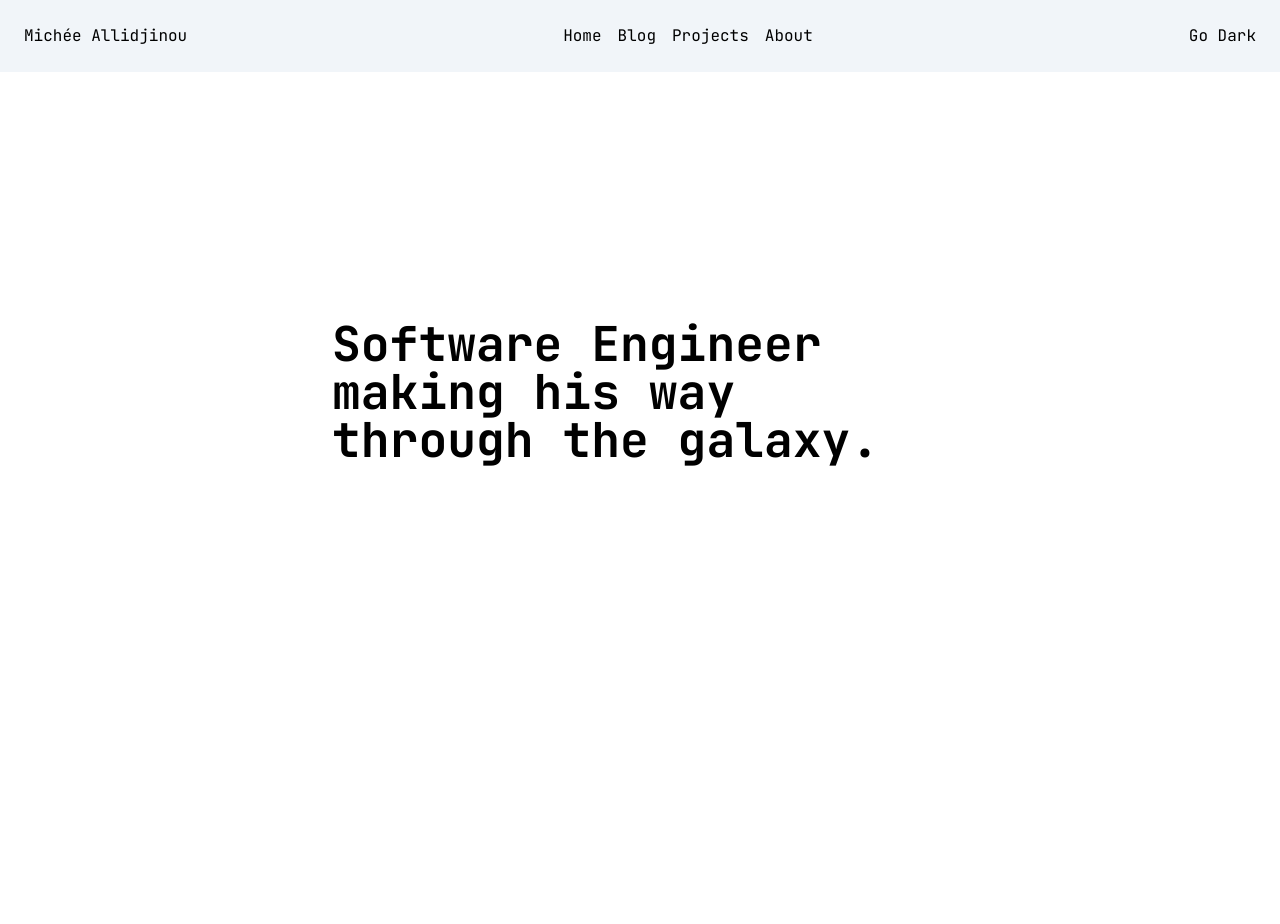
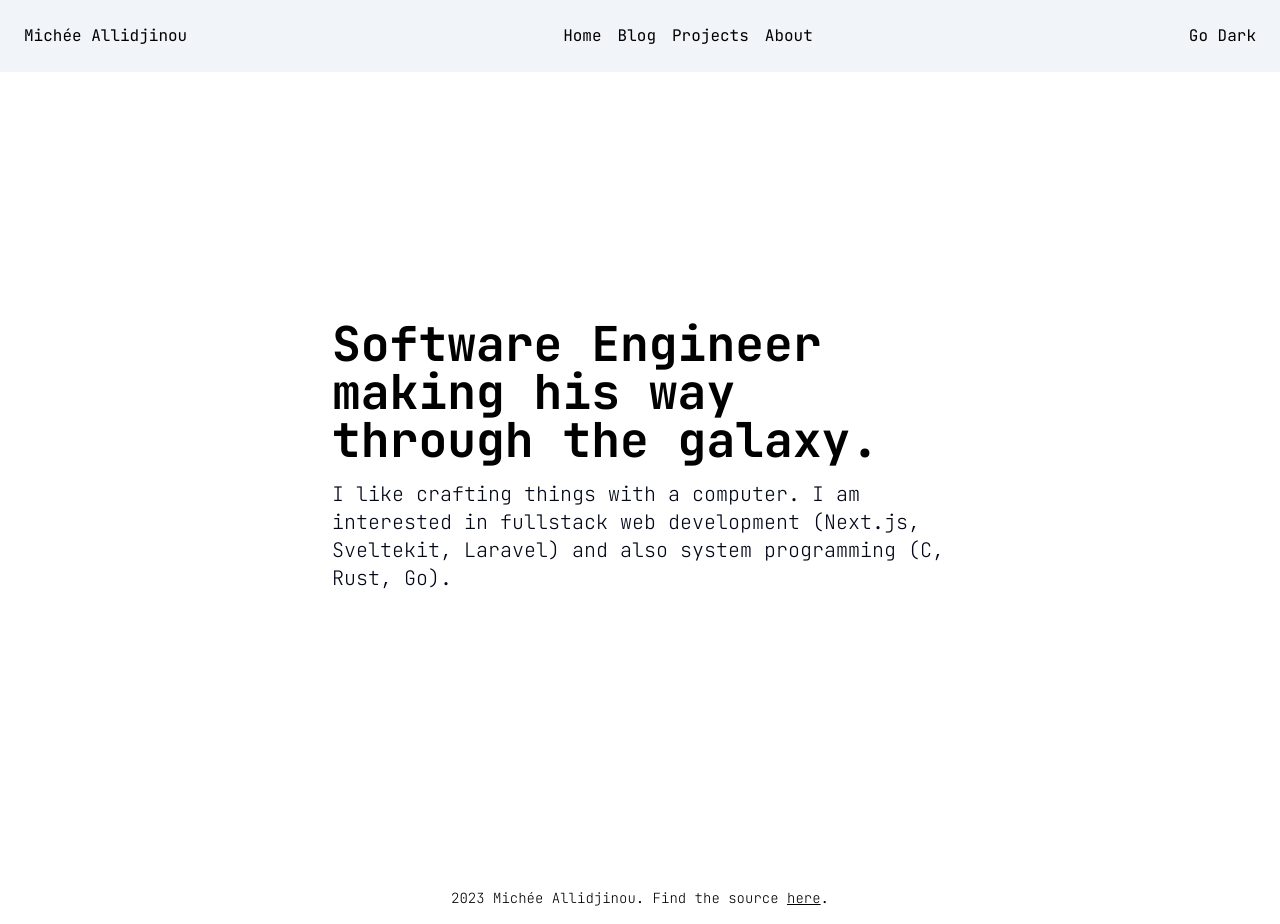
Before and after one commit to yoshua70/micheeallidjinou, a SvelteKit app: page / in a window 1280 px wide. Before the commit the page ends 872 px from the top, so only its background shows below. Built offline with nearby package versions, Linux system fonts and the light colour scheme.

Commit message:
Add footer and minor changes to the homepage text

```diff
--- /dev/null
+++ b/src/components/Footer.svelte
@@ -0,0 +1,8 @@
+<footer class="flex items-center justify-center p-4">
+	<p class="font-light font-mono text-sm">
+		2023 Michée Allidjinou. Find the source <a
+			href="https://github.com/yoshua70/micheeallidjinou"
+			class="underline">here</a
+		>.
+	</p>
+</footer>
--- a/src/routes/+layout.svelte
+++ b/src/routes/+layout.svelte
@@ -1,5 +1,6 @@
 <script>
 	import '../app.css';
+	import Footer from '../components/Footer.svelte';
 	import Navbar from '../components/Navbar.svelte';
 </script>
 
@@ -12,4 +13,5 @@
 	<div>
 		<slot />
 	</div>
+	<Footer />
 </body>
--- a/src/routes/+page.svelte
+++ b/src/routes/+page.svelte
@@ -1,9 +1,9 @@
 <div class="flex justify-center bg-white min-h-screen p-6 dark:bg-slate-950 dark:text-red-300">
-	<div class="flex flex-col justify-center h-full w-full lg:w-1/2 mt-32 sm:mt-56 gap-4">
+	<div class="flex flex-col justify-center items-center h-full w-full lg:w-1/2 sm:mt-56 gap-4">
 		<h1 class="font-mono font-bold text-5xl">
 			Software Engineer<br /> making his way through the galaxy.
 		</h1>
-		<h2 class="font-mono font-light sm:text-xl text-white">
+		<h2 class="font-mono font-light sm:text-xl text-slate-950 dark:text-slate-300">
 			I like crafting things with a computer. I am interested in fullstack web development (Next.js,
 			Sveltekit, Laravel) and also system programming (C, Rust, Go).
 		</h2>
```
